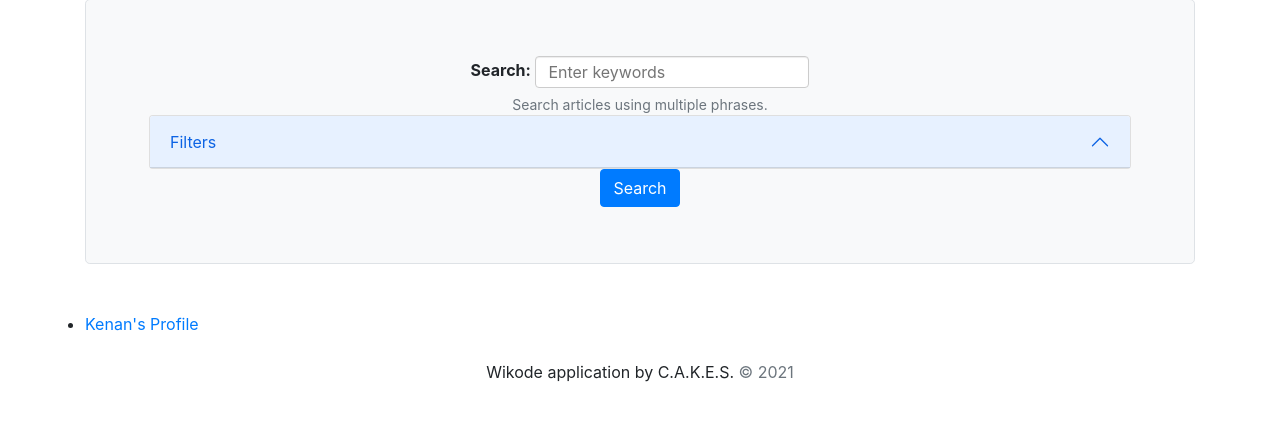
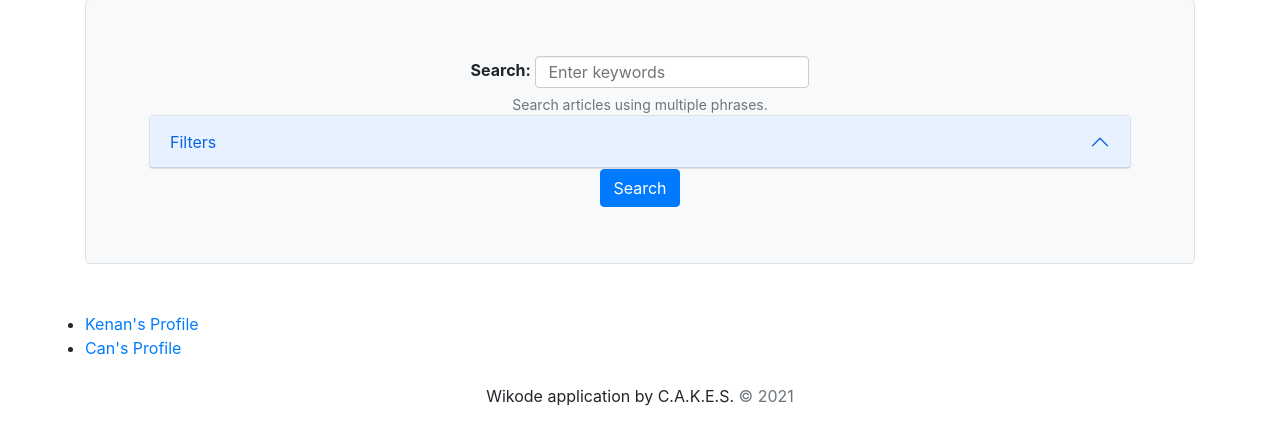
Before and after one commit to CAKES-coding/swe574-group2, a Django app: page / in a window 1280 px wide. Shown: the part 101-546 px from the top of the page. Run offline with Django 3.2, Linux system fonts and the light colour scheme; the visitor is signed in with stand-in values (Sample User, id 1); some libraries are stand-ins or nearby versions.

Commit message:
Add temp links to homepage.

```diff
--- a/Project/Wikode/templates/wikodeApp/homePage.html
+++ b/Project/Wikode/templates/wikodeApp/homePage.html
@@ -7,7 +7,10 @@
     <div class="container">
         <ul class="list-group">
             <li>
-                <a href="{% url 'wikodeApp:getProfilePageOfUser' 3 %}">Kenan's Profile</a>
+                <a href="{% url 'wikodeApp:getProfilePageOfOtherfUser' 3 %}">Kenan's Profile</a>
+            </li>
+            <li>
+                <a href="{% url 'wikodeApp:getProfilePageOfOtherfUser' 2 %}">Can's Profile</a>
             </li>
 
         </ul>
```
